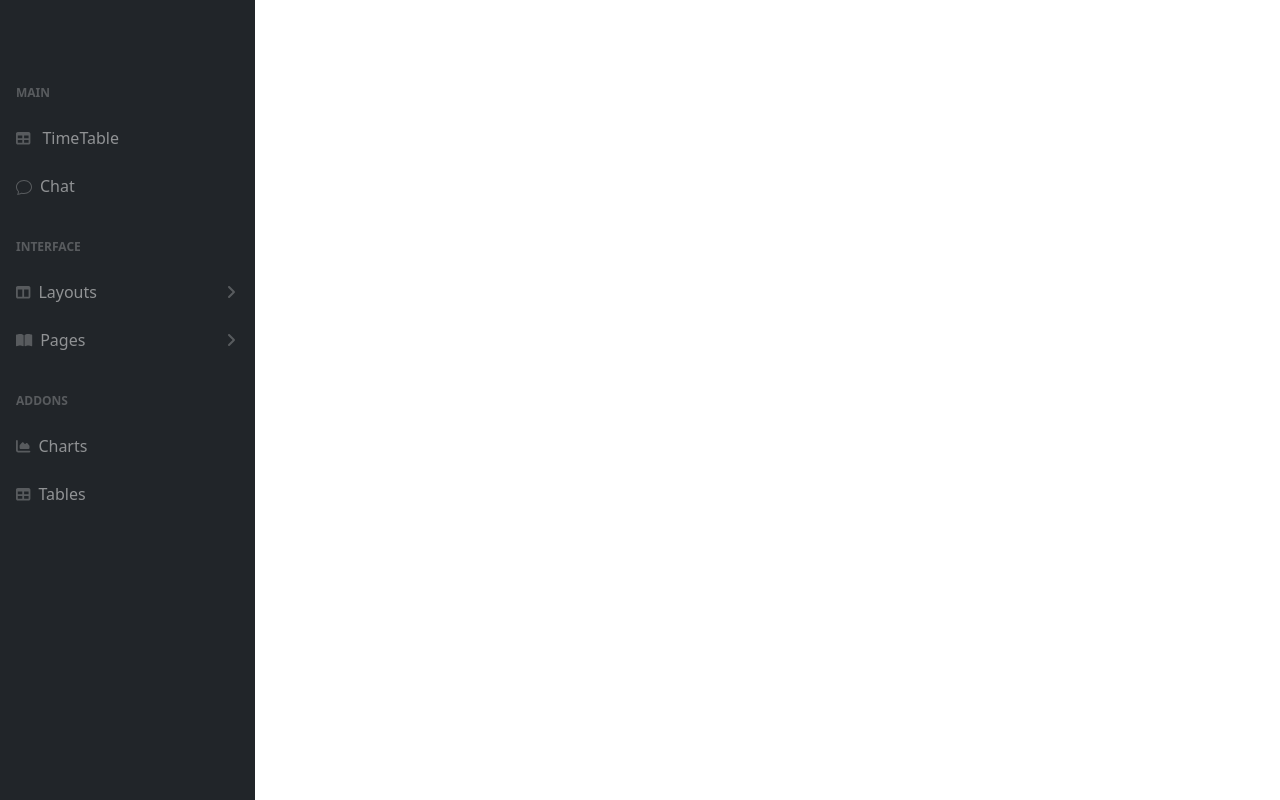
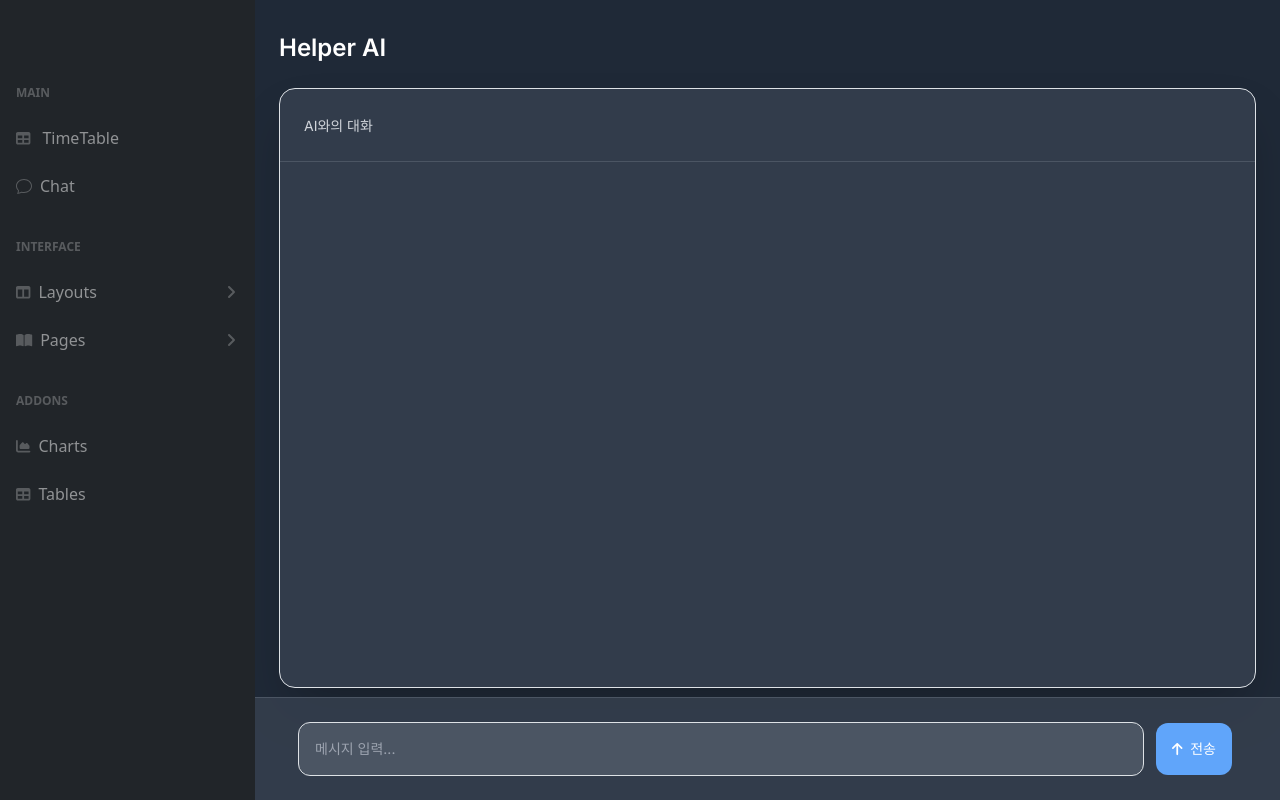
Before and after one commit to Cansur/Timetable-Assistant-Using-AI, a Flask app: page /chat in a window 1280 px wide. Run offline with Flask 3, Linux system fonts and the light colour scheme; some libraries are stand-ins or nearby versions.

Commit message:
Feature: AI html 중간 부분 완성

```diff
--- a/back/templates/chat.html
+++ b/back/templates/chat.html
@@ -11,6 +11,8 @@
     <link href="https://cdn.jsdelivr.net/npm/simple-datatables@7.1.2/dist/style.min.css" rel="stylesheet" />
     <link href="static/css/styles.css" rel="stylesheet" />
     <link href="static/css/myStyles.css" rel="stylesheet" />
+    <link href="https://cdn.jsdelivr.net/npm/tailwindcss@2.2.19/dist/tailwind.min.css" rel="stylesheet" />
+    <link href="https://fonts.googleapis.com/css2?family=Inter:wght@400;500;600&display=swap" rel="stylesheet" />
     <script src="https://use.fontawesome.com/releases/v6.3.0/js/all.js" crossorigin="anonymous"></script>
 </head>
 
@@ -29,7 +31,7 @@
                             <div class="sb-nav-link-icon"><i class="fas fa-table me-1"></i></div>
                             TimeTable
                         </a>
-                        <a class="nav-link" href="/">
+                        <a class="nav-link" href="/chat">
                             <div class="sb-nav-link-icon">
                                 <svg xmlns="http://www.w3.org/2000/svg" width="16" height="16" fill="currentColor" class="bi bi-chat" viewBox="0 0 16 16">
                                 <path d="M2.678 11.894a1 1 0 0 1 .287.801 11 11 0 0 1-.398 2c1.395-.323 2.247-.697 2.634-.893a1 1 0 0 1 .71-.074A8 8 0 0 0 8 14c3.996 0 7-2.807 7-6s-3.004-6-7-6-7 2.808-7 6c0 1.468.617 2.83 1.678 3.894m-.493 3.905a22 22 0 0 1-.713.129c-.2.032-.352-.176-.273-.362a10 10 0 0 0 .244-.637l.003-.01c.248-.72.45-1.548.524-2.319C.743 11.37 0 9.76 0 8c0-3.866 3.582-7 8-7s8 3.134 8 7-3.582 7-8 7a9 9 0 0 1-2.347-.306c-.52.263-1.639.742-3.468 1.105"/></svg>
@@ -106,12 +108,33 @@
         <!-- Main Content -->
         <div id="layoutSidenav_content">
             <main>
-
-
+                <div class="container-fluid px-6 py-8 bg-gray-800 min-h-screen flex flex-col relative">
+                    <h1 class="text-2xl font-semibold text-white mb-6" style="font-family: 'Inter', sans-serif;">Helper AI</h1>
+                    <div class="bg-gray-700 bg-opacity-80 rounded-2xl shadow-2xl border border-gray-600 overflow-hidden flex-1 mb-20 relative">
+                        <div class="p-4 border-b border-gray-600">
+                            <span class="text-sm text-gray-300" style="font-family: 'Inter', sans-serif;">AI와의 대화</span>
+                        </div>
+                        <div class="p-6 max-h-[calc(100vh-250px)] overflow-y-auto flex flex-col space-y-4" id="chatDisplay">
+                            <!-- Chat messages will be dynamically added here -->
+                        </div>
+                        <button id="scrollToBottom" class="hidden absolute bottom-6 right-6 bg-blue-400 text-white p-3 rounded-full hover:bg-blue-500 transition-all shadow-md z-20" title="아래로 스크롤">
+                            <i class="fas fa-arrow-down"></i>
+                        </button>
+                    </div>
+                    <div class="fixed bottom-0 left-0 right-0 p-4 bg-gray-700 bg-opacity-80 border-t border-gray-600 z-10">
+                        <div class="container-fluid px-6" style="padding-left: calc(250px + 1.5rem);">
+                            <div class="flex items-center space-x-3">
+                                <input type="text" class="flex-1 p-3 rounded-xl bg-gray-600 text-white border border-gray-500 focus:outline-none focus:border-blue-400 transition-all placeholder-gray-400 text-sm" id="chatInput" placeholder="메시지 입력..." aria-label="Chat input" style="font-family: 'Inter', sans-serif;" />
+                                <button class="bg-blue-400 text-white p-3 rounded-xl hover:bg-blue-500 transition-all flex items-center text-sm" id="sendMessage" style="font-family: 'Inter', sans-serif;">
+                                    <i class="fas fa-arrow-up mr-2"></i> 전송
+                                </button>
+                            </div>
+                        </div>
+                    </div>
+                </div>
             </main>
         </div>
     </div>
-
 
     <script src="https://cdn.jsdelivr.net/npm/bootstrap@5.2.3/dist/js/bootstrap.bundle.min.js"
         crossorigin="anonymous"></script>
@@ -123,6 +146,70 @@
     <script src="https://cdn.jsdelivr.net/npm/simple-datatables@7.1.2/dist/umd/simple-datatables.min.js"
         crossorigin="anonymous"></script>
     <script src="static/js/datatables-simple-demo.js"></script>
+    <script>
+        document.getElementById('sendMessage').addEventListener('click', sendMessage);
+        document.getElementById('chatInput').addEventListener('keypress', function(e) {
+            if (e.key === 'Enter') sendMessage();
+        });
+
+        const chatDisplay = document.getElementById('chatDisplay');
+        const scrollToBottomBtn = document.getElementById('scrollToBottom');
+
+        // Show/hide scroll-to-bottom button based on scroll position
+        chatDisplay.addEventListener('scroll', () => {
+            const isAtBottom = chatDisplay.scrollTop + chatDisplay.clientHeight >= chatDisplay.scrollHeight - 10;
+            scrollToBottomBtn.classList.toggle('hidden', isAtBottom);
+        });
+
+        // Scroll to bottom when button is clicked
+        scrollToBottomBtn.addEventListener('click', () => {
+            chatDisplay.lastElementChild.scrollIntoView({ behavior: 'smooth' });
+        });
+
+        function sendMessage() {
+            const input = document.getElementById('chatInput');
+            const message = input.value.trim();
+            if (!message) return;
+
+            const userMessage = document.createElement('div');
+            userMessage.className = 'flex justify-end animate-slide-up';
+            userMessage.innerHTML = `
+                <div class="max-w-[70%] bg-blue-400 text-white p-3 rounded-xl shadow-md border border-gray-500 text-sm" style="font-family: 'Inter', sans-serif;">
+                    ${message}
+                </div>
+            `;
+            chatDisplay.appendChild(userMessage);
+            userMessage.scrollIntoView({ behavior: 'smooth' });
+
+            setTimeout(() => {
+                const aiMessage = document.createElement('div');
+                aiMessage.className = 'flex justify-start animate-slide-up';
+                aiMessage.innerHTML = `
+                    <div class="max-w-[70%] bg-gray-600 text-white p-3 rounded-xl shadow-md border border-gray-500 text-sm" style="font-family: 'Inter', sans-serif;">
+                        안녕, 나는 Helper AI야. "${message}"라고 했지? 어떤 도움을 줄까?
+                    </div>
+                `;
+                chatDisplay.appendChild(aiMessage);
+                aiMessage.scrollIntoView({ behavior: 'smooth' });
+                scrollToBottomBtn.classList.add('hidden'); // Hide button after scrolling to bottom
+            }, 300);
+
+            input.value = '';
+        }
+
+        // Slide-up animation
+        const style = document.createElement('style');
+        style.innerHTML = `
+            @keyframes slide-up {
+                from { opacity: 0; transform: translateY(15px); }
+                to { opacity: 1; transform: translateY(0); }
+            }
+            .animate-slide-up {
+                animation: slide-up 0.3s ease-out;
+            }
+        `;
+        document.head.appendChild(style);
+    </script>
 </body>
 
 </html>
```
